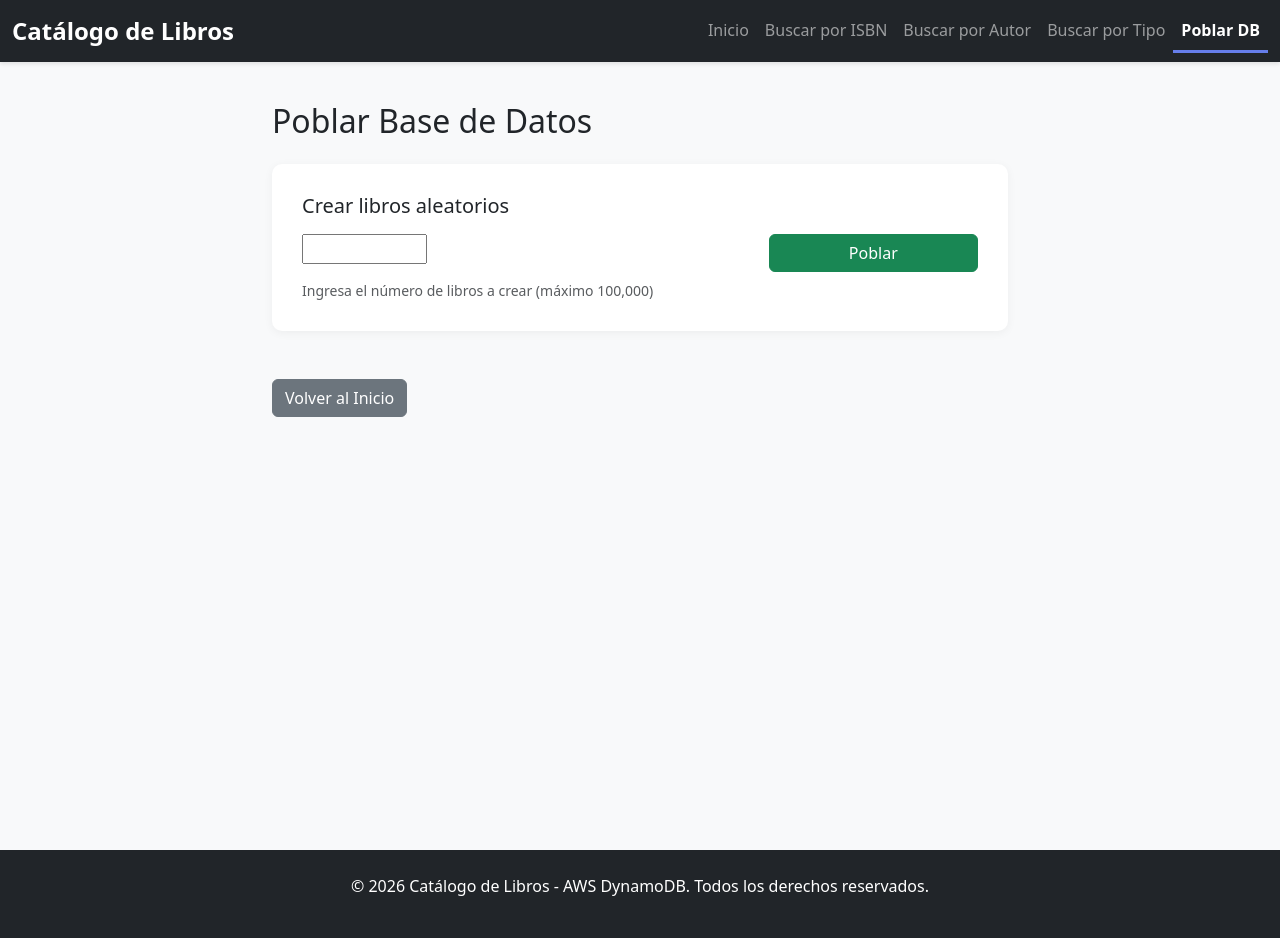
After one commit to mery16q/Proyecto-AWS-DynamoDB, a Django app: page /poblar/ in a window 1280 px wide. The commit adds this page. Run offline with Django 5.2, Linux system fonts and the light colour scheme.

Commit message:
feat: poblar con la interfaz

```diff
--- a/awsDynamo/principal/forms.py
+++ b/awsDynamo/principal/forms.py
@@ -14,3 +14,13 @@ class LibroBusquedaTipoForm(forms.Form):
         ('AUDIO', 'Audiolibro')
     ]
     tipo_item = forms.ChoiceField(label="Tipo de Ítem", choices=TIPO_CHOICES, required=True)
+
+class PoblarBaseDatosForm(forms.Form):
+    num_elementos = forms.IntegerField(
+        label="Número de elementos",
+        min_value=1,
+        max_value=100000,
+        widget=forms.NumberInput,
+        required=True,
+        help_text="Ingresa el número de libros a crear (máximo 100,000)"
+    )
--- a/awsDynamo/principal/templates/principal/base.html
+++ b/awsDynamo/principal/templates/principal/base.html
@@ -134,6 +134,11 @@
                             <i class="bi bi-tag"></i> Buscar por Tipo
                         </a>
                     </li>
+                    <li class="nav-item">
+                        <a class="nav-link {% if request.resolver_match.url_name == 'poblar_base_datos' %}active{% endif %}" href="{% url 'principal:poblar_base_datos' %}">
+                            <i class="bi bi-database-add"></i> Poblar DB
+                        </a>
+                    </li>
                 </ul>
             </div>
         </div>
--- /dev/null
+++ b/awsDynamo/principal/templates/principal/poblar.html
@@ -0,0 +1,57 @@
+{% extends 'principal/base.html' %}
+
+{% block title %}Poblar Base de Datos - Catálogo de Libros{% endblock %}
+
+{% block content %}
+<div class="row">
+    <div class="col-lg-8 mx-auto">
+        <!-- Page Title -->
+        <h2 class="mb-4">
+            <i class="bi bi-database-add"></i> Poblar Base de Datos
+        </h2>
+
+        <!-- Form Section -->
+        <div class="search-section mb-5">
+            <h5 class="mb-3">Crear libros aleatorios</h5>
+            <form method="post">
+                {% csrf_token %}
+                <div class="row">
+                    <div class="col-md-8">
+                        {{ form.num_elementos }}
+                        {% if form.num_elementos.errors %}
+                            <div class="alert alert-danger mt-2">
+                                {{ form.num_elementos.errors }}
+                            </div>
+                        {% endif %}
+                    </div>
+                    <div class="col-md-4">
+                        <button type="submit" class="btn btn-success w-100">
+                            <i class="bi bi-plus-circle"></i> Poblar
+                        </button>
+                    </div>
+                </div>
+                <small class="text-muted d-block mt-2">
+                    Ingresa el número de libros a crear (máximo 100,000)
+                </small>
+            </form>
+        </div>
+
+        <!-- Messages -->
+        {% if mensaje %}
+            <div class="alert {% if procesando %}alert-info{% else %}alert-success{% endif %} mb-4">
+                <i class="bi bi-{% if procesando %}hourglass-split{% else %}check-circle{% endif %}"></i> {{ mensaje }}
+                {% if procesando %}
+                <br><small>Revisa la consola del servidor para ver el progreso.</small>
+                {% endif %}
+            </div>
+        {% endif %}
+
+        <!-- Back Button -->
+        <div class="mt-5">
+            <a href="{% url 'principal:index' %}" class="btn btn-secondary">
+                <i class="bi bi-arrow-left"></i> Volver al Inicio
+            </a>
+        </div>
+    </div>
+</div>
+{% endblock %}
--- a/awsDynamo/principal/urls.py
+++ b/awsDynamo/principal/urls.py
@@ -9,4 +9,5 @@ urlpatterns = [
     path('buscar-isbn/', views.buscar_isbn, name='buscar_isbn'),
     path('buscar-autor/', views.buscar_autor, name='buscar_autor'),
     path('buscar-tipo/', views.buscar_tipo, name='buscar_tipo'),
+    path('poblar/', views.poblar_base_datos, name='poblar_base_datos'),
 ]
--- a/awsDynamo/principal/views.py
+++ b/awsDynamo/principal/views.py
@@ -8,7 +8,8 @@ import os
 sys.path.insert(0, os.path.join(os.path.dirname(__file__), '..', '..', 'src'))
 
 from consultas import buscar_libro_por_isbn, buscar_por_autor, scan_por_tipo_item, obtener_tamano_tabla
-from .forms import LibroBusquedaIsbnForm, LibroBusquedaAutorForm, LibroBusquedaTipoForm
+from poblar_db import poblar_tabla
+from .forms import LibroBusquedaIsbnForm, LibroBusquedaAutorForm, LibroBusquedaTipoForm, PoblarBaseDatosForm
 
 
 def index(request):
@@ -109,3 +110,30 @@ def buscar_tipo(request):
         'tipo_busqueda': 'Tipo',
     }
     return render(request, 'principal/resultados.html', contexto)
+
+
+@require_http_methods(["GET", "POST"])
+def poblar_base_datos(request):
+    """Vista para poblar la base de datos con libros aleatorios."""
+    mensaje = ""
+    form = PoblarBaseDatosForm()
+
+    if request.method == 'POST':
+        form = PoblarBaseDatosForm(request.POST)
+        if form.is_valid():
+            num_elementos = form.cleaned_data['num_elementos']
+            try:
+                poblar_tabla(num_elementos)
+                mensaje = f"¡Éxito! Se han creado {num_elementos} libros en la base de datos."
+            except Exception as e:
+                mensaje = f"Error al poblar la base de datos: {str(e)}"
+
+    contexto = {
+        'form': form,
+        'mensaje': mensaje,
+        'form_isbn': LibroBusquedaIsbnForm(),
+        'form_autor': LibroBusquedaAutorForm(),
+        'form_tipo': LibroBusquedaTipoForm(),
+        'form_poblar': form,
+    }
+    return render(request, 'principal/poblar.html', contexto)
--- a/src/consultas.py
+++ b/src/consultas.py
@@ -63,12 +63,6 @@ def scan_por_tipo_item(tipo_item):
 
 def obtener_tamano_tabla():
     """Devuelve el número total de ítems en la tabla DynamoDB."""
-    try:
-        table.load()
-        if table.item_count is not None:
-            return int(table.item_count)
-    except Exception:
-        pass
 
     respuesta = table.scan(Select='COUNT')
     return respuesta.get('Count', 0)
```
Also changed, not shown: awsDynamo/principal/templates/principal/index.html (+32 -0 lines), src/poblar_db.py (+65 -13 lines).
